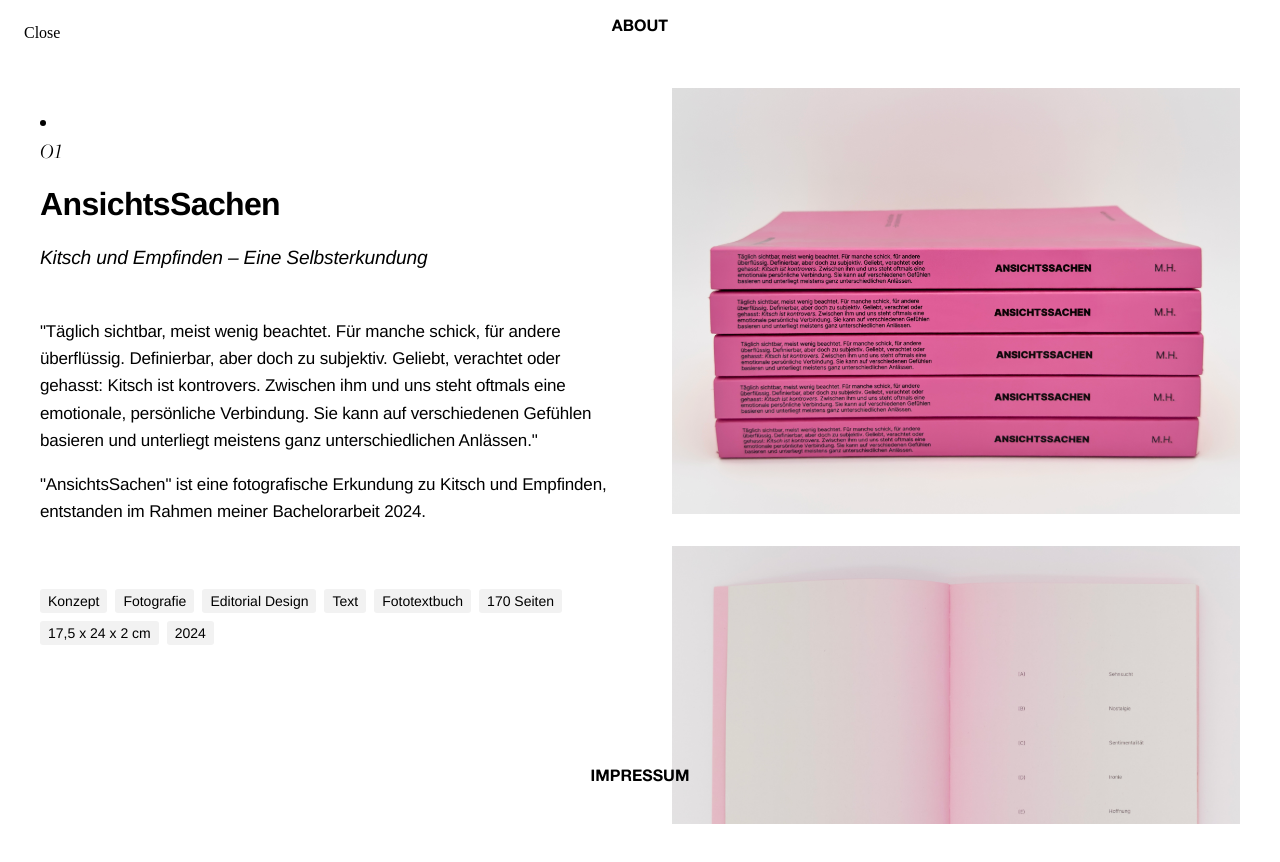
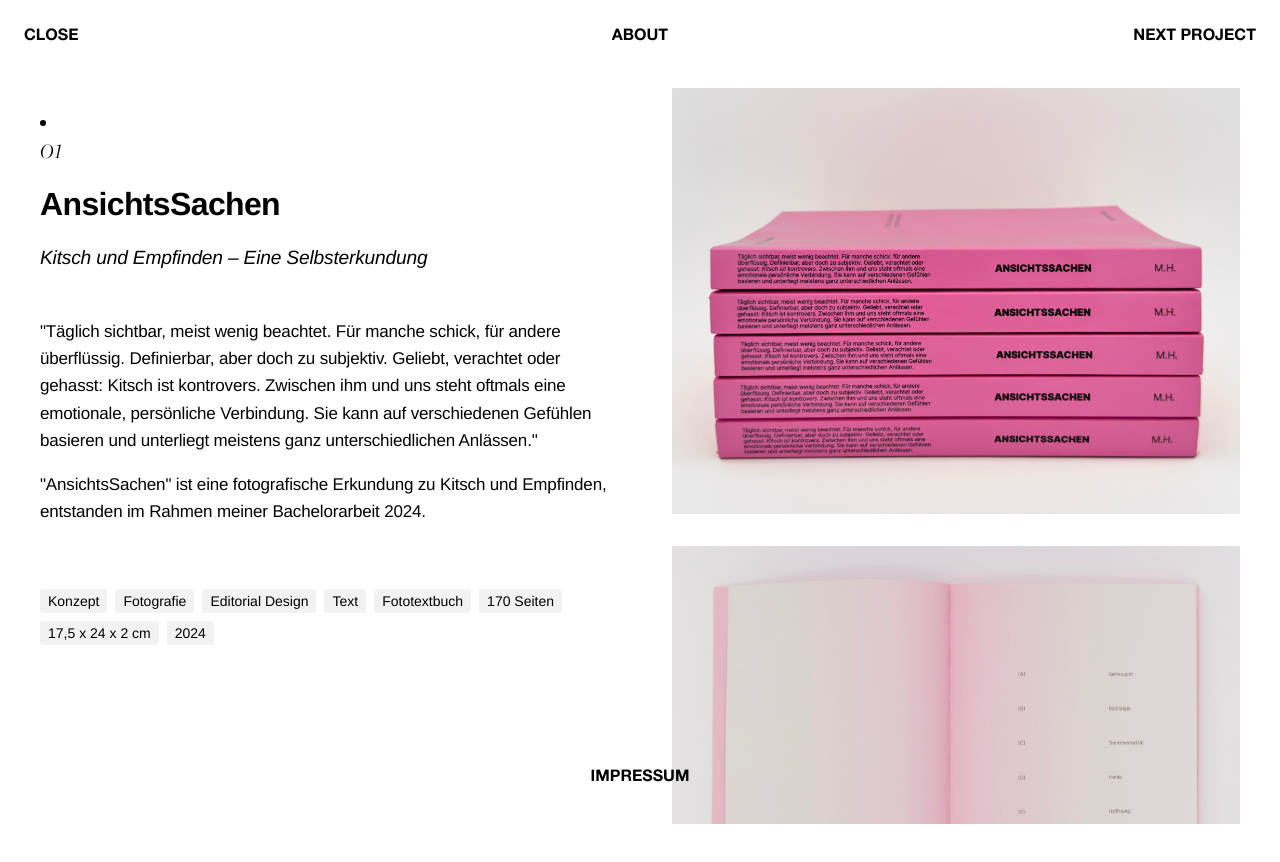
Before and after one commit to weird-trust/sis, a SvelteKit app: page /project/1 in a window 1280 px wide. Shown: the top 862 px of the page. Built offline with nearby package versions, Linux system fonts and the light colour scheme.

Commit message:
feat: add content to system

```diff
--- a/src/lib/Impressum.svelte
+++ b/src/lib/Impressum.svelte
@@ -7,7 +7,13 @@
 </script>
 
 {#if showImpressum}
-	<button class="overlay" type="button" on:click={closeImpressum}>
+	<div
+		class="overlay"
+		role="button"
+		tabindex="0"
+		on:click={closeImpressum}
+		on:keydown={(e) => e.key === 'Enter' && closeImpressum()}
+	>
 		<div
 			class="overlay-content"
 			on:click|stopPropagation
@@ -47,7 +53,7 @@
 			</p>
 			<p>Design: Madeleine Hahn</p>
 		</div>
-	</button>
+	</div>
 {/if}
 
 <style>
@@ -57,12 +63,13 @@
 		left: 0;
 		width: 100%;
 		height: 100%;
+		background-color: rgba(255, 255, 255, 0.5);
 		backdrop-filter: blur(10px);
 		-webkit-backdrop-filter: blur(10px);
 		color: black;
 		display: flex;
-		justify-content: center;
-		align-items: center;
+		justify-content: left;
+		align-items: flex-start;
 		text-align: left;
 		padding: 20px;
 		box-sizing: border-box;
@@ -70,21 +77,13 @@
 	}
 
 	.overlay-content {
-		max-width: 600px;
-		padding: 2rem;
-		border-radius: 4px;
+		max-width: 900px;
 	}
 
 	h3 {
 		font-family: 'AlteHaas', 'Arial', sans-serif;
 		font-size: 1.5rem;
 		margin-bottom: 1.5rem;
-	}
-
-	h4 {
-		font-family: 'AlteHaas', 'Arial', sans-serif;
-		font-size: 1.2rem;
-		margin-bottom: 1rem;
 	}
 
 	h5 {
--- a/src/routes/project/[id]/+page.svelte
+++ b/src/routes/project/[id]/+page.svelte
@@ -7,6 +7,9 @@
 	// Projekt basierend auf der ID aus der URL abrufen
 	$: projectId = parseInt($page.params.id);
 	$: project = projects.find((p) => p.id === projectId);
+
+	// Berechne die nächste Projekt-ID
+	$: nextProjectId = getNextProjectId(projectId);
 
 	let showAbout = false;
 	let showImpressum = false;
@@ -22,6 +25,23 @@
 	function goBack(): void {
 		goto('/');
 	}
+
+	function goToNextProject(): void {
+		goto(`/project/${nextProjectId}`);
+	}
+
+	function getNextProjectId(currentId: number): number {
+		const sortedProjects = [...projects].sort((a, b) => a.id - b.id);
+		const currentIndex = sortedProjects.findIndex((p) => p.id === currentId);
+
+		// Wenn aktuelles Projekt das letzte ist, gehe zum ersten zurück
+		if (currentIndex === sortedProjects.length - 1 || currentIndex === -1) {
+			return sortedProjects[0].id;
+		}
+
+		// Sonst gehe zum nächsten Projekt
+		return sortedProjects[currentIndex + 1].id;
+	}
 </script>
 
 <div class="container">
@@ -30,6 +50,7 @@
 		<button type="button" class="about-btn" on:click={toggleAbout} aria-label="Toggle About Section"
 			>ABOUT</button
 		>
+		<button type="button" class="next-button" on:click={goToNextProject}>Next Project</button>
 	</div>
 
 	{#if project}
@@ -107,7 +128,6 @@
 	.header {
 		display: flex;
 		justify-content: space-between;
-		align-items: center;
 		padding: 1rem;
 		position: absolute;
 		top: 0;
@@ -183,6 +203,8 @@
 		top: 1rem;
 		left: 1rem;
 		z-index: 20;
+		font-family: 'alteHaas', 'Arial', sans-serif;
+		text-transform: uppercase;
 	}
 
 	.project-number {
@@ -353,4 +375,19 @@
 			font-family: 'AlteHaas', 'Arial', sans-serif;
 		}
 	}
+
+	.next-button {
+		background: none;
+		border: none;
+		cursor: pointer;
+		font-size: 1rem;
+		text-align: right;
+		padding: 0;
+		position: absolute;
+		top: 1rem;
+		right: 1rem;
+		z-index: 20;
+		font-family: 'alteHaas', 'Arial', sans-serif;
+		text-transform: uppercase;
+	}
 </style>
```
